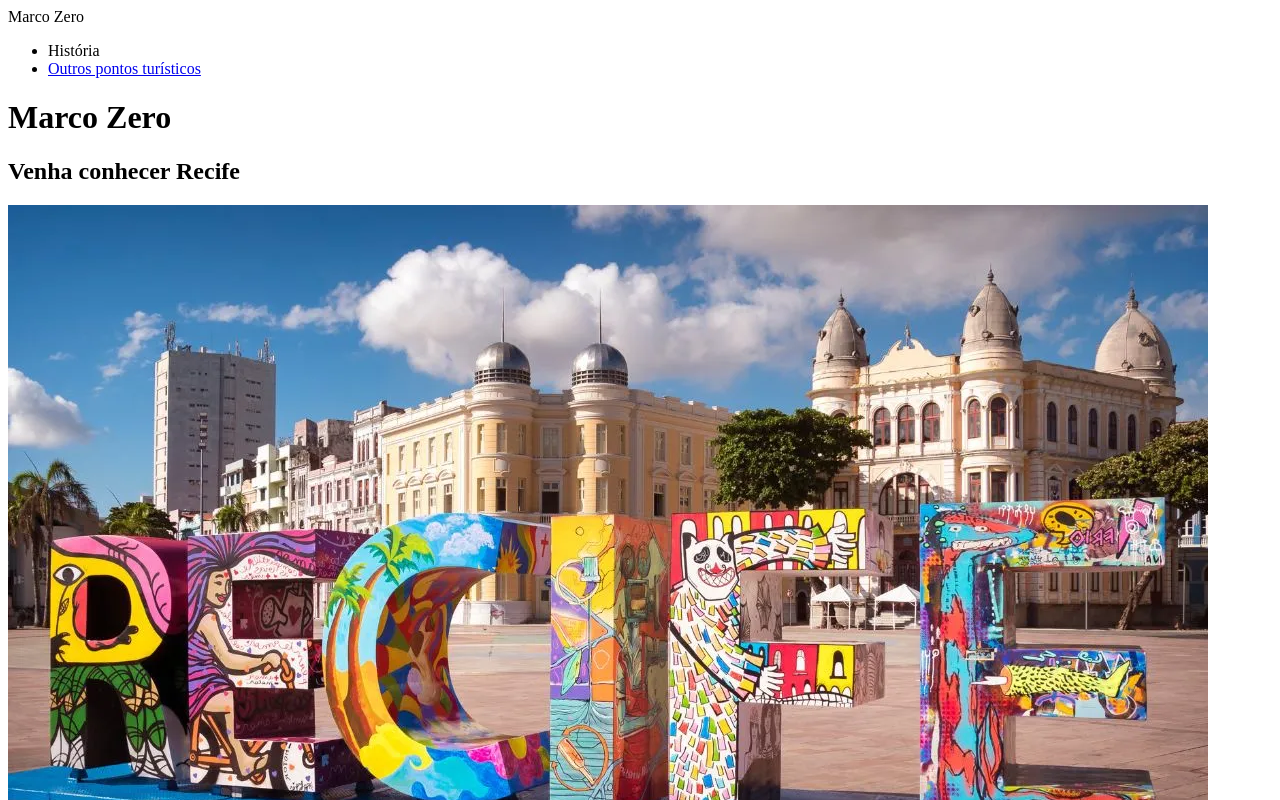
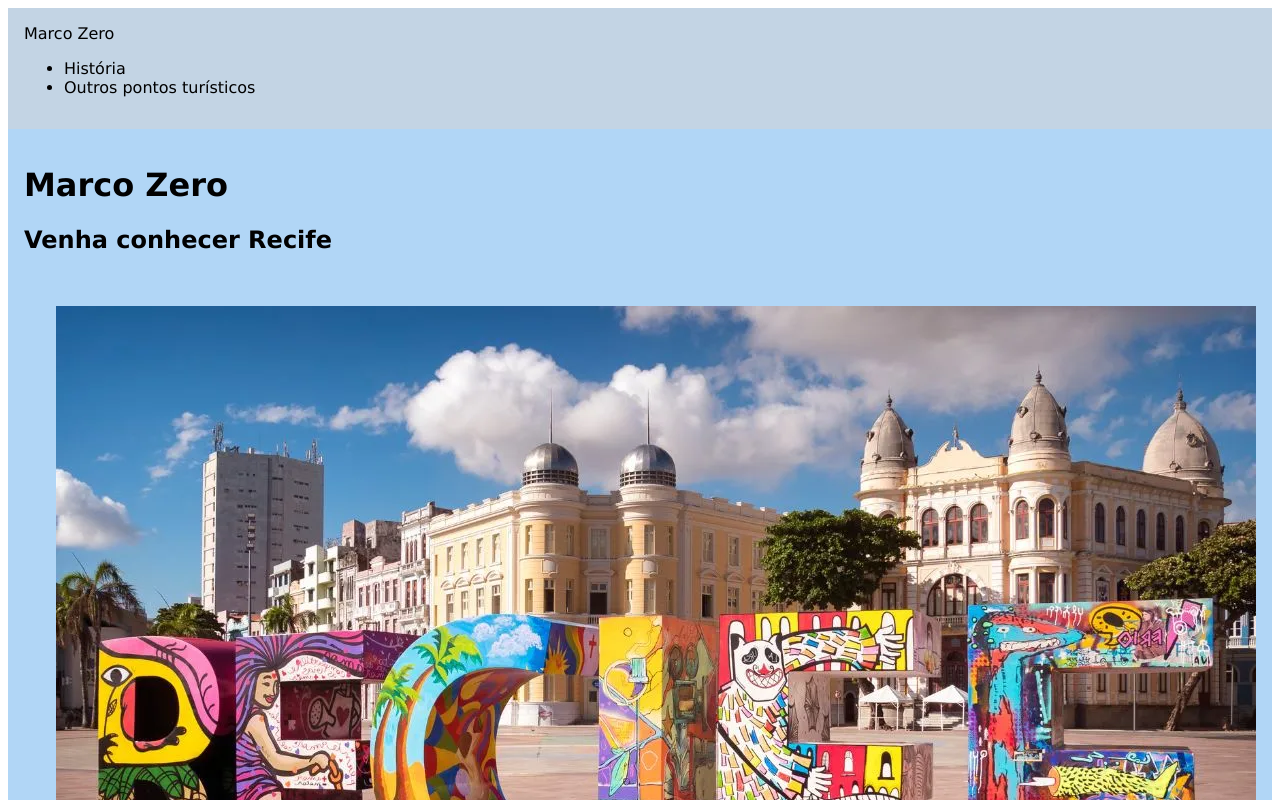
Before and after one commit to julia-ag76/atividade-marcozero, a plain HTML site: page index.html in a window 1280 px wide. Shown: the top 800 px of the page. Drawn offline with Linux system fonts and the light colour scheme.

Commit message:
linkagem mais pagina de styles

```diff
--- a/index.html
+++ b/index.html
@@ -1,6 +1,7 @@
 <!DOCTYPE html>
 <html lang="pt-br">
 <head>
+    <link rel="stylesheet" type="text/css" href="styles.css">
     <meta charset="UTF-8">
     <meta name="viewport" content="width=device-width, initial-scale=1.0">
     <title>Maco Zero</title>
--- /dev/null
+++ b/styles.css
@@ -0,0 +1,34 @@
+header {
+    font-family: 'Lucida Sans', Verdana, sans-serif;
+  }
+
+  header, footer {
+    background: #c3d4e4;
+    color: rgb(0, 0, 0);
+    padding: 16px;
+  }
+
+  #logo-header {
+    font-size: 32px;
+  }
+
+  a {
+    text-decoration: none;
+    color: rgb(0, 0, 0);
+  }
+
+  main {
+    background-color: #b1d6f6;
+    padding: 16px;
+    color: rgb(1, 1, 1);
+    font-family: 'Lucida Sans', Verdana, sans-serif;
+  }
+
+  img {
+    margin: 32px;
+  }
+
+  .rede-social {
+    font-family: 'Segoe UI', Verdana, sans-serif;
+    margin: 8px;
+  }
```
Also changed, not shown: pontos-turisticos.html (+1 -0 lines).
